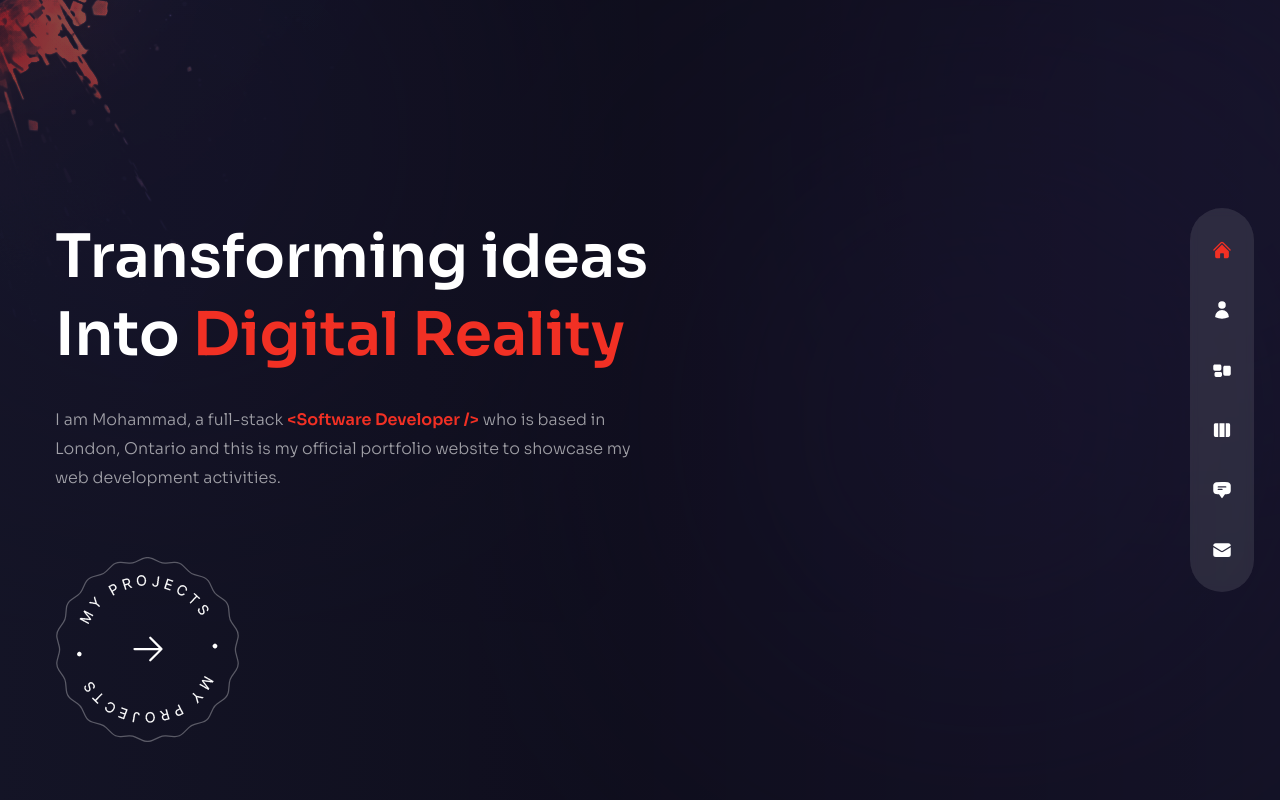
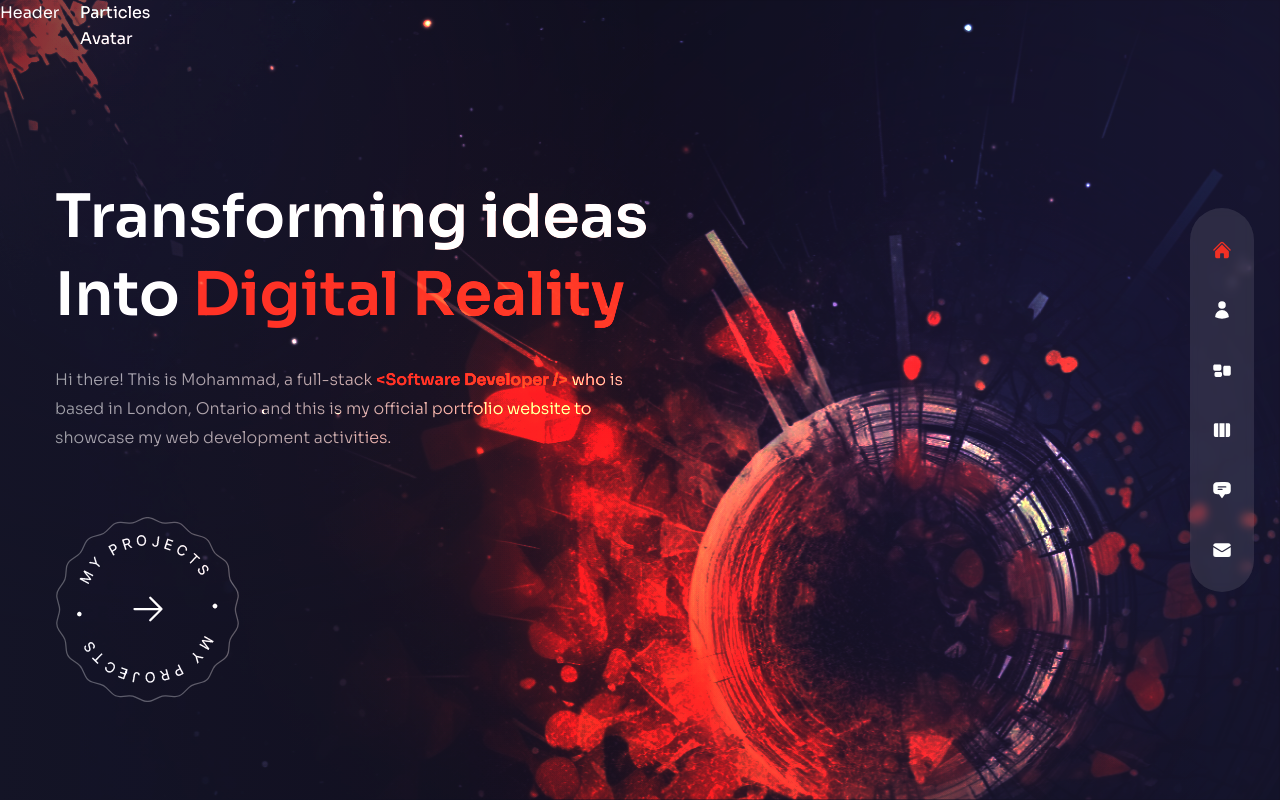
Before and after one commit to mohamedmhussein/portfolio_tailwindcss, a Next.js app: page / in a window 1280 px wide. Built offline with nearby package versions, Linux system fonts and the light colour scheme.

Commit message:
Adds the background of the home page and blends it

```diff
--- a/src/app/about/page.jsx
+++ b/src/app/about/page.jsx
@@ -1,8 +1,11 @@
+'use client'
+import { usePathname } from 'next/navigation'
 import React from 'react'
 
 const About = () => {
+  const pathname = usePathname()
   return (
-    <div>About</div>
+    <div key={pathname}>About</div>
   )
 }
 
--- a/src/app/layout.js
+++ b/src/app/layout.js
@@ -23,15 +23,18 @@ export default function RootLayout({ children }) {
     <html lang="en">
       <body className={sora.className}>
           <div className= {`page bg-site text-white bg-cover bg-no-repeat relative ${sora.variable} font-sora`} >
+            <TopLeftImg />
+            <Nav />
+            <Header />
             <AnimatePresence mode='wait'>
-              <motion.div className='' key={pathname}>
+              <motion.div className='h-full' key={pathname} exit='exit'>
                 <Transition />
-                <TopLeftImg />
-                <Nav />
-                <Header />
+                {children}
               </motion.div>
-              {children}
             </AnimatePresence>
+
+
+
           </div>
       </body>
     </html>
--- a/src/app/page.js
+++ b/src/app/page.js
@@ -2,19 +2,23 @@
 'use client'
 import './globals.css'
 import ProjectsBtn from '@/components/ProjectsBtn'
-import {motion} from 'framer-motion'
+import { motion } from 'framer-motion'
 import { fadeIn } from '../../variants'
+import { usePathname } from 'next/navigation'
+import Avatar from '@/components/Avatar'
 export default function Page() {
   const title = '<Software Developer />'
+  const pathname2 = `${usePathname()}2 `
   return (
-    <div className='bg-primary/60 h-full' >
+
+    <div className='bg-primary/60 h-full absolute w-full'>
       {/* text */}
       <div className='w-full h-full bg-gradient-to-r from-primary/60 via-black/30 to-black/10'>
-        <div className='text-center flex flex-col justify-center xl:pt-40 xl:text-left container mx-auto h-full'>
+        <div className='text-center flex flex-col justify-center xl:pt-[10vh] xl:text-left container mx-auto h-full'>
           <motion.h1
           variants = {fadeIn('down', 0.2)}
           initial='hidden'
-          animate = 'show'
+          animate ='show'
           exit='hidden'
           className='h1'>
             Transforming ideas <br /> Into {' '}
@@ -23,10 +27,10 @@ export default function Page() {
           <motion.p
           variants = {fadeIn('down', 0.3)}
           initial='hidden'
-          animate = 'show'
+          animate ='show'
           exit='hidden'
           className='max-w-sm xl:max-w-xl mx-auto xl:mx-0 mb-10 xl:mb-16'>
-            I am Mohammad, a full-stack <span className='text-accent font-semibold'>{title}</span> who is based in London, Ontario and this is my official portfolio website to showcase my web development activities.
+            Hi there! This is Mohammad, a full-stack <span className='text-accent font-semibold'>{title}</span> who is based in London, Ontario and this is my official portfolio website to showcase my web development activities.
           </motion.p>
           <div className='flex justify-center xl:hidden relative'>
             <ProjectsBtn />
@@ -34,7 +38,7 @@ export default function Page() {
           <motion.div
           variants = {fadeIn('down', 0.4)}
           initial='hidden'
-          animate = 'show'
+          animate ='show'
           exit='hidden'
           className='hidden xl:flex'>
             <ProjectsBtn />
@@ -42,6 +46,14 @@ export default function Page() {
         </div>
       </div>
       {/* image */}
+      <div className='w-[1200px] h-full absolute right-0 bottom-0'>
+        <div className='bg-none xl:bg-explosion xl:bg-cover xl:bg-right xl:bg-no-repeat w-full h-full absolute mix-blend-color-dodge translate-z-0'>
+        </div>
+        <div>Particles</div>
+        <div>
+          <Avatar />
+        </div>
+      </div>
     </div>
   )
 }
--- /dev/null
+++ b/src/components/Avatar.jsx
@@ -0,0 +1,9 @@
+import React from 'react'
+
+const Avatar = () => {
+  return (
+    <div>Avatar</div>
+  )
+}
+
+export default Avatar
--- a/src/components/Header.jsx
+++ b/src/components/Header.jsx
@@ -2,7 +2,7 @@ import React from 'react'
 
 const Header = () => {
   return (
-    <div></div>
+    <div className='absolute z-30 w-full'>Header</div>
   )
 }
 
--- a/src/components/ProjectsBtn.jsx
+++ b/src/components/ProjectsBtn.jsx
@@ -7,7 +7,7 @@ const ProjectsBtn = () => {
   return (
     <div className='mx-auto xl:mx-0'>
       <Link href='/work' className='relative w-[185px] h-[185px] flex justify-center items-center bg-circleStar bg-cover bg-center bg-no-repeat group'>
-        <Image src='/rounded-text.png' width={141} height={148} className=' w-full h-full max-w-[141px] max-h-[148px] animate-spin-slow'/>
+        <Image src='/rounded-text.png' width={141} height={148} alt='' className=' w-full h-full max-w-[141px] max-h-[148px] animate-spin-slow'/>
         <HiArrowRight className='absolute text-4xl group-hover:translate-x-2 transition-all duration-300'/>
       </Link>
     </div>
--- a/src/components/Transition.jsx
+++ b/src/components/Transition.jsx
@@ -1,6 +1,6 @@
 'use client'
 import React from 'react'
-import { AnimatePresence, motion} from 'framer-motion'
+import { AnimatePresence, motion } from 'framer-motion'
 import { usePathname} from 'next/navigation'
 
 const Transition = () => {
```
